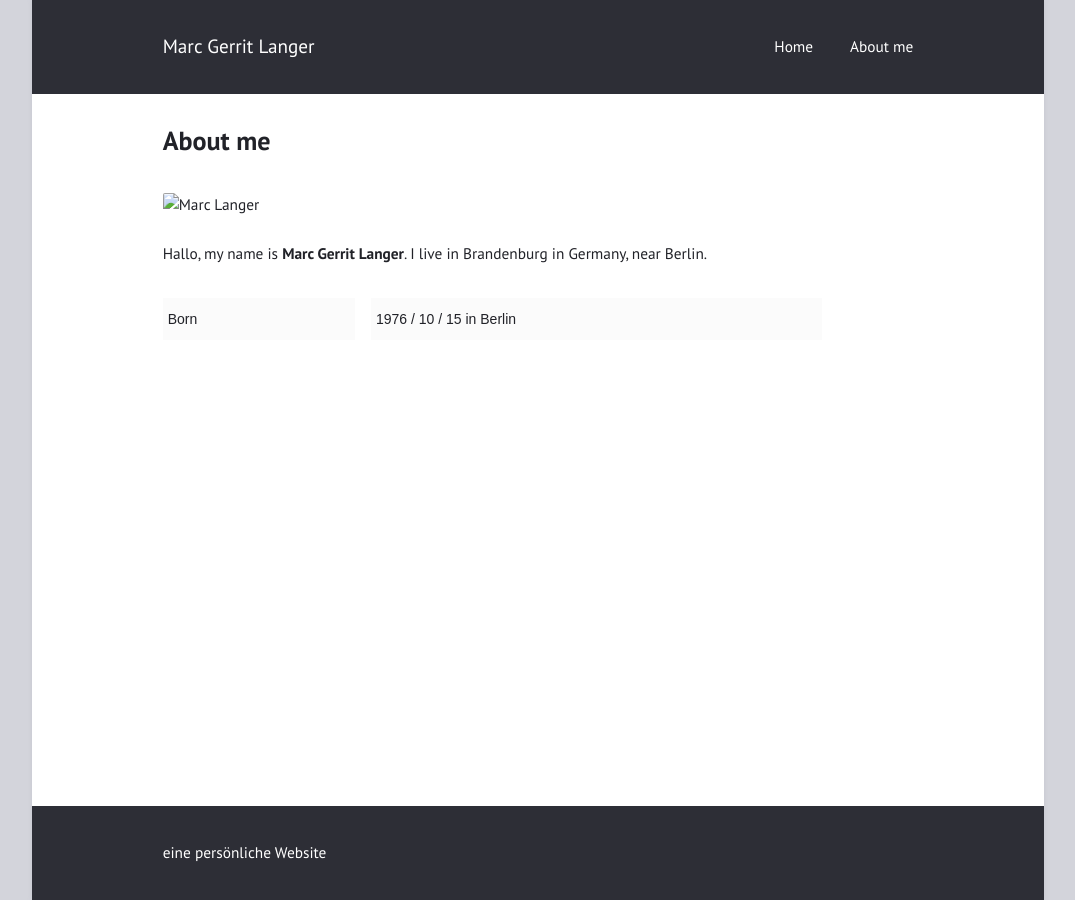
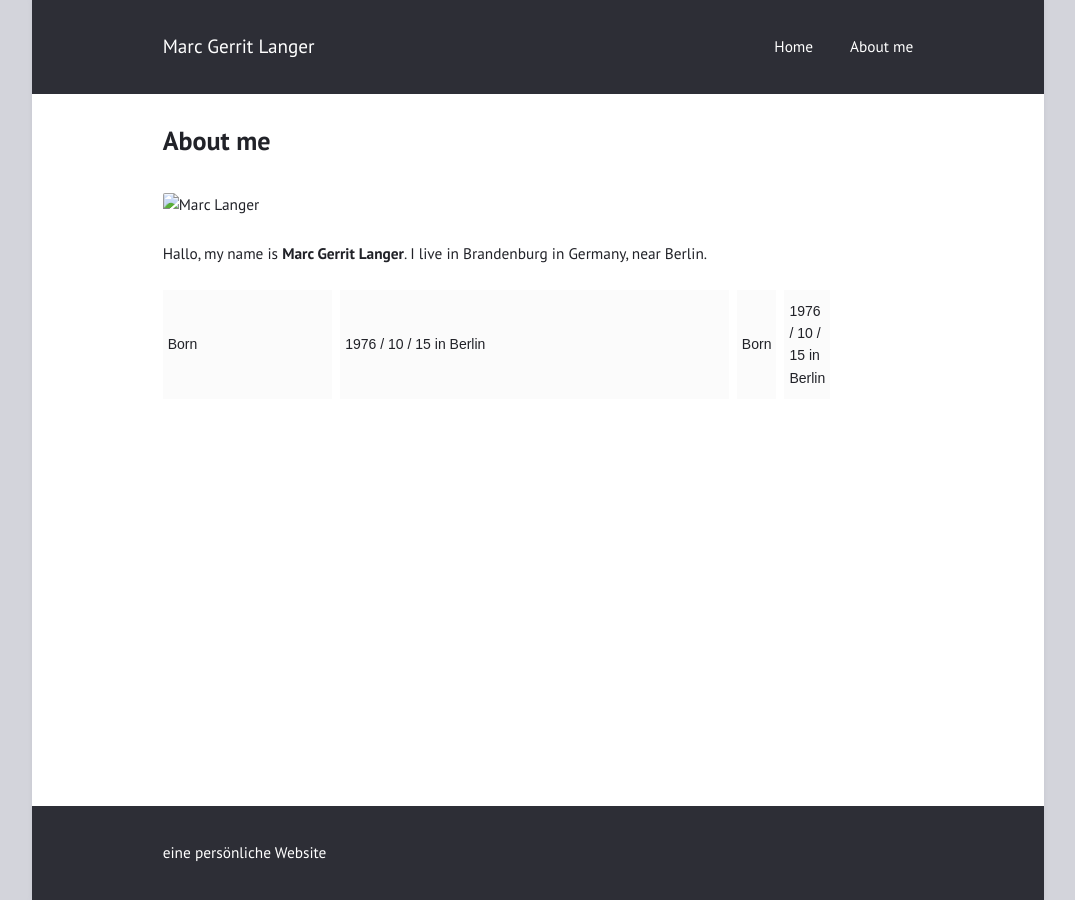
Before and after one commit to revolvermann76/revolvermann76.github.io, a Jekyll site: the page built from about.md, in a window 1280 px wide. Shown: the whole page, without its empty margins (102-1177 px from the left). Built offline with Jekyll 4.4.1, drawn with Linux system fonts in a browser that asks for light colours; some of the changed lines change nothing that is shown.

Commit message:
vault backup: 2022-11-09 09:54:22

```diff
--- a/about.md
+++ b/about.md
@@ -22,7 +22,7 @@
 .tg td{
 	width:70%;
 	border-color:transparent;
-	border-width:1rem;
+	border-width:0.5rem;
 	border-style:solid;
 	font-family:Arial, sans-serif;
 	font-size:14px;
@@ -36,5 +36,6 @@
 <table class="tg">
 	<tr>
 		<td>Born</td><td>1976 / 10 / 15 in Berlin</td>
+		<td>Born</td><td>1976 / 10 / 15 in Berlin</td>
 	</tr>
 </table>
```
